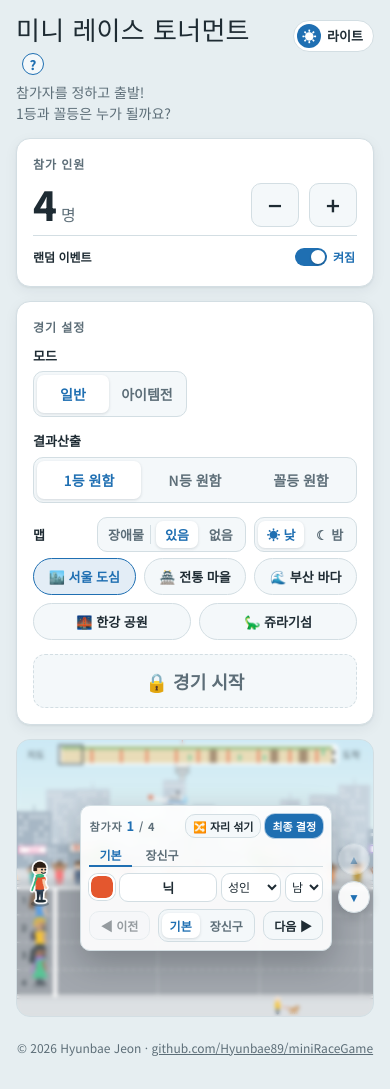
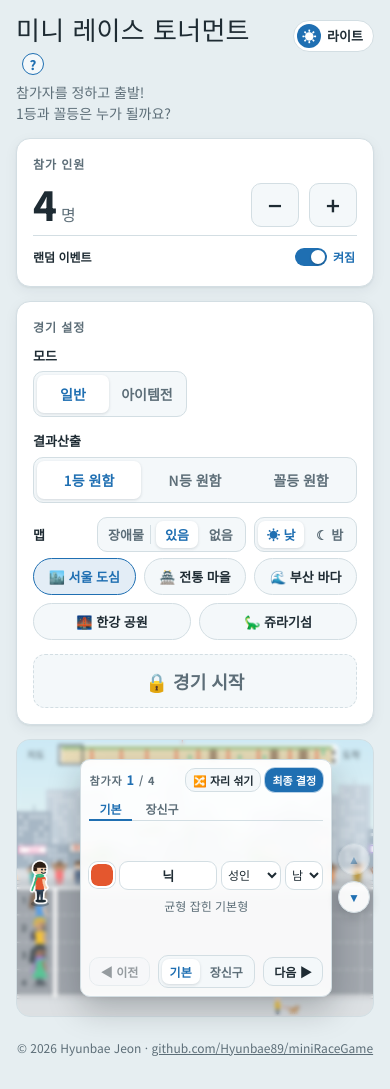
Before and after one commit to Hyunbae89/miniRaceGame, a React (Vite) app: page / in a window 390 px wide. Built offline with nearby package versions, Linux system fonts and the light colour scheme.

Commit message:
휴대폰 기본 탭 종류 한 줄 소개(보리)
Co-Authored-By: Claude Opus 5.5 <noreply@anthropic.com>

```diff
--- a/src/App.css
+++ b/src/App.css
@@ -235,9 +235,6 @@ canvas{display:block;width:100%;height:auto;border-radius:var(--radius);border:1
   .roster-arrows{left:auto;right:4px;gap:6px}
   .roster-arrows button{width:32px;height:32px;font-size:12px}
   .roster-foot .tab-seg button{padding:4px 8px;font-size:12px}
-  /* 기본 탭은 자기 높이만 씀(장신구 탭 높이에 맞추면 빈 공간이 생김). 탭을 바꾸면 창 높이가 조금 바뀜 */
-  .card-row.stack{display:flex}
-  .card-row.stack>.pane.off{display:none}
   .nav-who{display:none}
   .roster-head{gap:6px;flex-wrap:nowrap}
   .roster-head .eyebrow{font-size:11px}
@@ -248,8 +245,9 @@ canvas{display:block;width:100%;height:auto;border-radius:var(--radius);border:1
   .card-row{gap:4px}
   .tabs button{font-size:12px;padding:2px 10px}
   .card{min-height:30px}
-  .card.base{display:flex}
+  .card.base{display:flex;flex-direction:column;justify-content:center}
   .card.base .name{flex:1;width:auto}
+  .m-desc{margin:0;text-align:center;color:var(--muted);font-size:12px;line-height:1.4}
   /* 휴대폰 장신구 탭: 작게, 넘치면 창 안에서 스크롤 */
   .card.acc{gap:6px;max-height:122px;overflow-y:auto}
   .acc-rows{gap:3px}
--- a/src/App.jsx
+++ b/src/App.jsx
@@ -269,6 +269,8 @@ function Roster({ v, game, editing, setEditing, onConfirm, confirmRef }) {
             )}
             {c.age !== 'r' && <div className="pc-only gender"><Seg small label={`${i + 1}번 성별`} value={c.gender} options={GENDERS} onChange={(g) => game().setCfg(i, { gender: g })} /></div>}
           </div>
+          {/* 휴대폰: 넓은 화면의 설명 칸 대신 종류 한 줄 소개(창 높이는 그대로) */}
+          <p className="m-only m-desc">{AGE_DESC[c.age]}</p>
           <div className="pc-only ages">
             <Seg small label={`${i + 1}번 종류`} value={c.age} options={AGES} onChange={(a) => { game().setCfg(i, { age: a }); game().react(i, 'mood', true); }} />
           </div>
```
Also changed, not shown: 1 other file (tests, documents, lock files or other folders).
